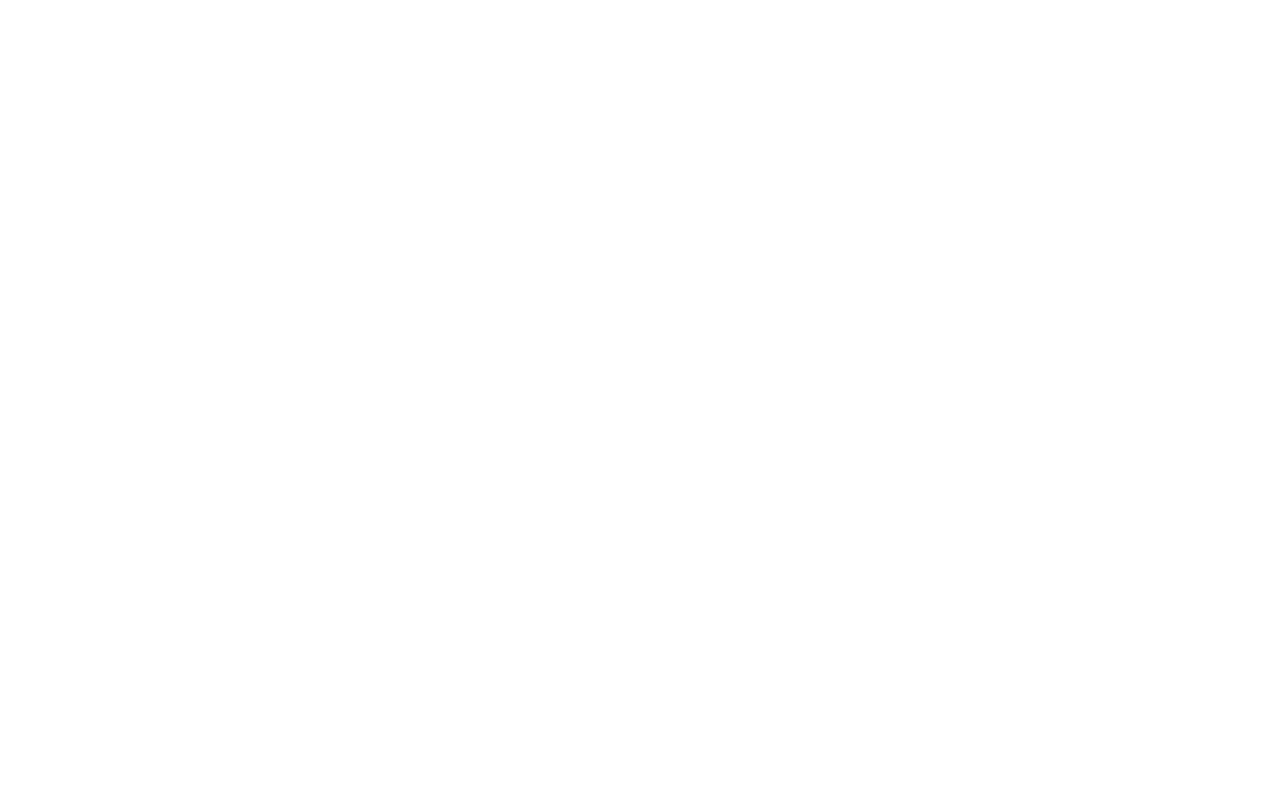
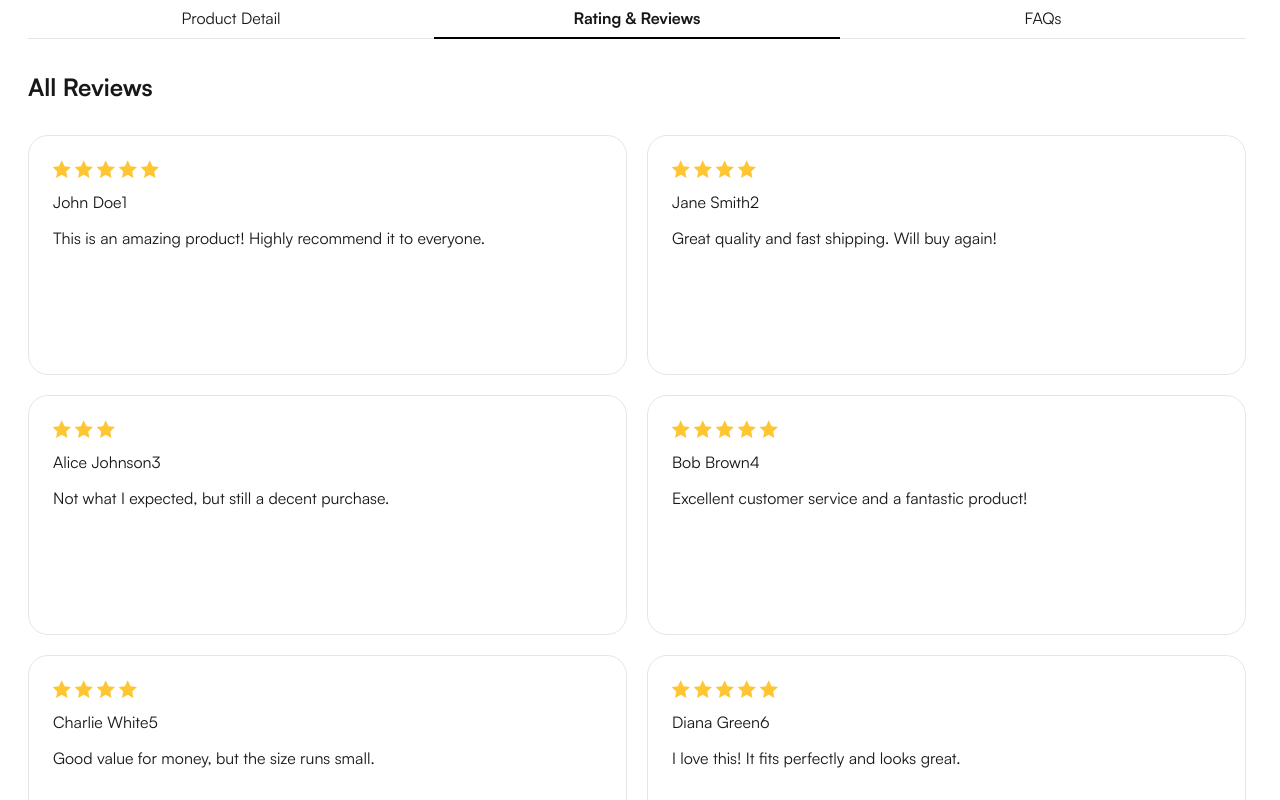
Before and after one commit to mnias/practice-store, a Next.js app: page /product/1 in a window 1280 px wide. Shown: the part 840-1640 px from the top of the page. Before the commit the page ends 800 px from the top, so only its background shows below. Built offline with nearby package versions, Linux system fonts and the light colour scheme.

Commit message:
상품 상세 정보, 리뷰, FAQ 탭
현재는 리뷰 탭만

```diff
--- /dev/null
+++ b/src/components/common/review/review-look.tsx
@@ -0,0 +1,19 @@
+import { Review as ReviewType } from '@/types/review/review.interface';
+import StarRating from '../button/star-rating';
+
+interface Props {
+  review: ReviewType;
+}
+
+export default function ReviewLook({ review }: Props) {
+  return (
+    <div className={`flex h-full w-full flex-col gap-3 rounded-[20px] border border-[#000]/10 p-6`}>
+      <StarRating starRating={review.starRating} />
+      <div>
+        {review.name}
+        {review.id}
+      </div>
+      <div>{review.reviewContents}</div>
+    </div>
+  );
+}
--- a/src/components/common/review/review.tsx
+++ /dev/null
@@ -1,3 +0,0 @@
-export default function Review() {
-  return <div></div>;
-}
--- a/src/components/main/reviews/reveiw.tsx
+++ b/src/components/main/reviews/reveiw.tsx
@@ -1,4 +1,4 @@
-import StarRating from '@/components/common/button/star-rating';
+import ReviewLook from '@/components/common/review/review-look';
 import { Review as ReviewType } from '@/types/review/review.interface';
 import React from 'react';
 
@@ -41,15 +41,10 @@
 
   return (
     <div
-      className={`flex h-[10rem] w-[22.5rem] flex-col gap-3 rounded-[20px] border border-[#000]/10 p-6 transition-all duration-300 ease-in-out md:h-[15rem] md:w-[25rem] ${isBlur ? 'opacity-50 blur-sm' : 'blur-0 opacity-80'} `}
       ref={reviewRef}
+      className={`${isBlur ? 'opacity-50 blur-sm' : 'blur-0 opacity-80'} h-[10rem] w-[22.5rem] transition-all duration-300 ease-in-out md:h-[15rem] md:w-[25rem]`}
     >
-      <StarRating starRating={review.starRating} />
-      <div>
-        {review.name}
-        {review.id}
-      </div>
-      <div>{review.reviewContents}</div>
+      <ReviewLook review={review} />
     </div>
   );
 }
--- a/src/components/product-detail/product-detail-images.tsx
+++ b/src/components/product-detail/product-detail-images.tsx
@@ -5,6 +5,7 @@
 import { useState } from 'react';
 import TextSelector from '../common/button/text-selector';
 import AmountButton from '../common/button/amount-button';
+import ProductDetailInfoReviewFaq from './product-detail-info-reveiw-faq';
 
 export default function ProductDetailImages() {
   const [selectedColor, setSelectedColor] = useState<string>(`#4F4631`);
@@ -115,6 +116,7 @@
             </div>
           </div>
         </div>
+        <ProductDetailInfoReviewFaq />
       </div>
     </div>
   );
--- /dev/null
+++ b/src/components/product-detail/product-detail-info-reveiw-faq.tsx
@@ -0,0 +1,90 @@
+'use client';
+
+import { Review as ReviewType } from '@/types/review/review.interface';
+import { useState } from 'react';
+import ReviewLook from '../common/review/review-look';
+
+const reviews: ReviewType[] = [
+  {
+    id: 1,
+    name: 'John Doe',
+    reviewContents: 'This is an amazing product! Highly recommend it to everyone.',
+    starRating: 5,
+  },
+  {
+    id: 2,
+    name: 'Jane Smith',
+    reviewContents: 'Great quality and fast shipping. Will buy again!',
+    starRating: 4,
+  },
+  {
+    id: 3,
+    name: 'Alice Johnson',
+    reviewContents: 'Not what I expected, but still a decent purchase.',
+    starRating: 3,
+  },
+  {
+    id: 4,
+    name: 'Bob Brown',
+    reviewContents: 'Excellent customer service and a fantastic product!',
+    starRating: 5,
+  },
+  {
+    id: 5,
+    name: 'Charlie White',
+    reviewContents: 'Good value for money, but the size runs small.',
+    starRating: 4,
+  },
+  {
+    id: 6,
+    name: 'Diana Green',
+    reviewContents: 'I love this! It fits perfectly and looks great.',
+    starRating: 5,
+  },
+];
+
+export default function ProductDetailInfoReviewFaq() {
+  const [currentTab, setCurrentTab] = useState<number>(1);
+
+  return (
+    <>
+      <div className="mt-12.5 flex h-8 w-full flex-row md:mt-20 md:h-10">
+        <button
+          className={`${currentTab === 0 ? 'border-b-2 border-b-black font-extrabold' : 'border-b-gray-10'} w-1/3 cursor-pointer border-b-1 text-center`}
+          onClick={() => setCurrentTab(0)}
+        >
+          Product Detail
+        </button>
+        <button
+          className={`${currentTab === 1 ? 'border-b-2 border-b-black font-extrabold' : 'border-b-gray-10'} w-1/3 cursor-pointer border-b-1 text-center`}
+          onClick={() => setCurrentTab(1)}
+        >
+          Rating & Reviews
+        </button>
+        <button
+          className={`${currentTab === 2 ? 'border-b-2 border-b-black font-extrabold' : 'border-b-gray-10'} w-1/3 cursor-pointer border-b-1 text-center`}
+          onClick={() => setCurrentTab(2)}
+        >
+          FAQs
+        </button>
+      </div>
+      <div className="flex flex-col">
+        <div className="my-7 text-xl font-extrabold md:my-8 md:text-2xl">All Reviews</div>
+        <div className="flex flex-col gap-4 md:grid md:grid-cols-2 md:gap-5">
+          {reviews.map(review => {
+            return (
+              <div key={review.id} className="h-55 md:h-60">
+                <ReviewLook review={review} />
+              </div>
+            );
+          })}
+        </div>
+        <div className="flex justify-center">
+          <button className="mt-6 h-12 w-50 rounded-[62px] border-1 border-gray-10 md:mt-8 md:h-13 md:w-60">
+            Load More Reviews
+          </button>
+        </div>
+      </div>
+    </>
+  );
+}
```
